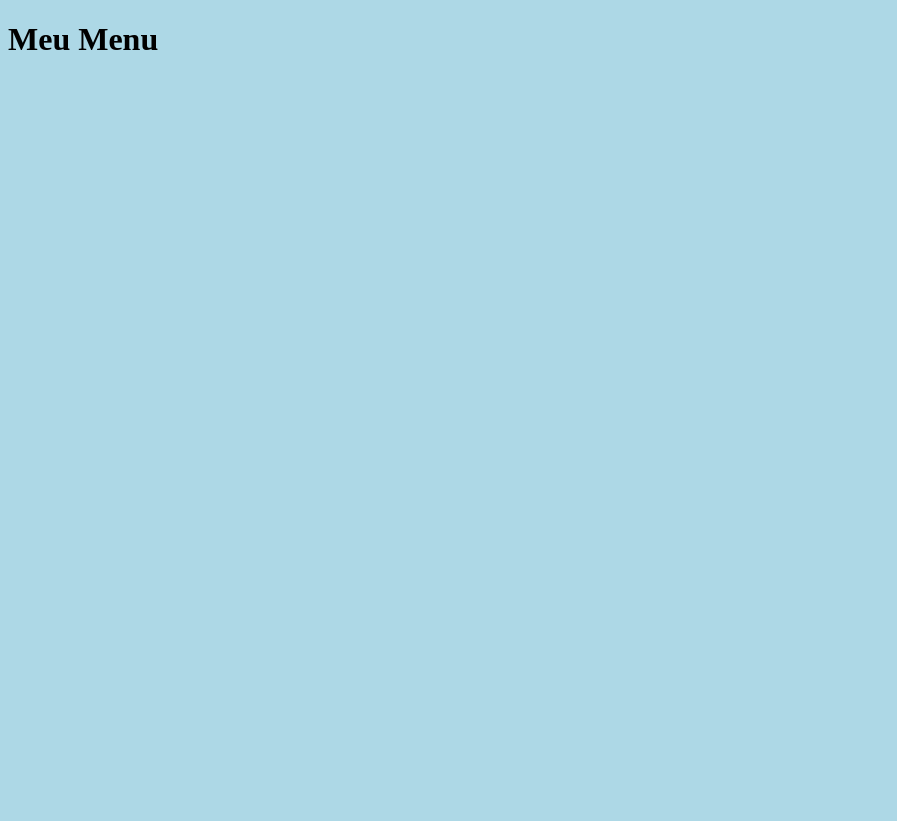
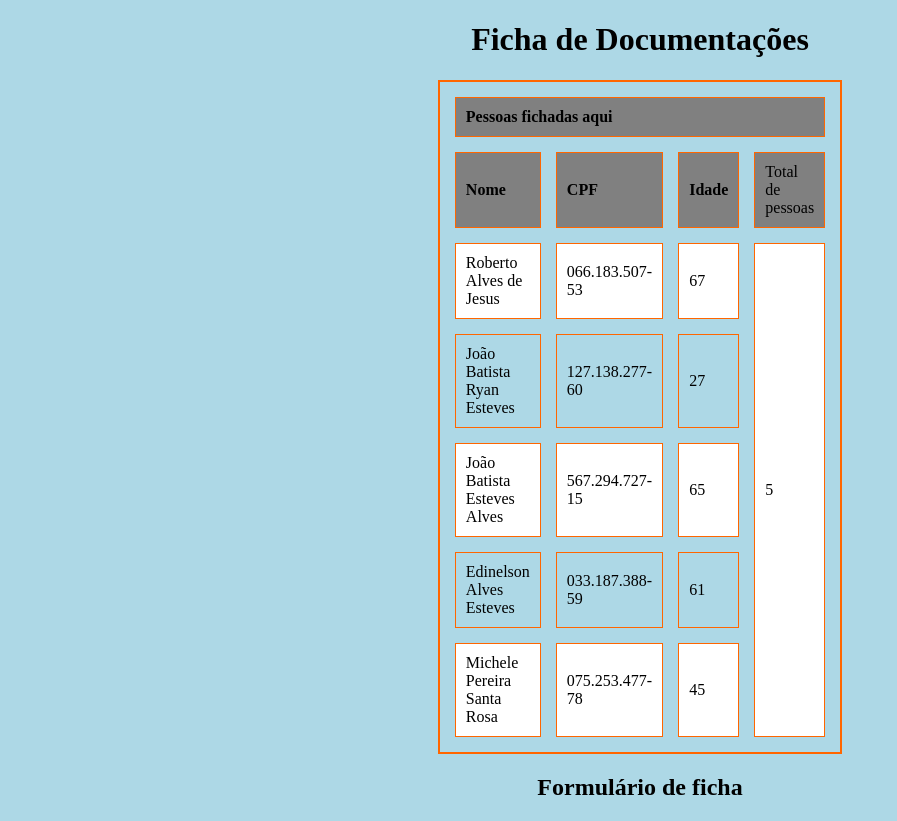
Before and after one commit to Ryandev123/-c-workspace-Curso-Funda-o-Bradesco-HTML-Avan-ado-, a plain HTML site: page index.htm in a window 1280 px wide. Shown: the whole page, without its empty margins (0-897 px from the left). Before the commit the page ends 800 px from the top, so only its background shows below. Drawn offline with Linux system fonts and the light colour scheme.

Commit message:
criação de tabela e formulário

```diff
--- a/index.htm
+++ b/index.htm
@@ -5,11 +5,60 @@
         <meta http-equiv="X-UA-Compatible" content="IE=edge">
         <meta name="viewport" content="width=device-width, initial-scale=1">
         <meta http-equiv="refresh" content="5">
-        <title>Meu HTML</title>
+        <title>Curso Bradesco</title>
         <link rel="stylesheet" href="style.css">
 
     </head>
     <body>
-          <h1>Meu Menu</h1>
+          <header>
+          <h1 align="center">Ficha de Documentações</h1>
+          </header>
+          <section>
+             <div class="content">
+                <table border="2" bordercolor="FF6600" width="300" height="300" align="center" cellspacing="15" cellpadding="10" >
+                    <tr background="pessoa.png">
+                        <td colspan="4" bgcolor="gray"><b>Pessoas fichadas aqui</b></td>
+                    </tr>
+                    <tr bgcolor="gray">
+                        <td><b>Nome</b></td>
+                        <td><b>CPF</b></td>
+                        <td><b>Idade</b></td>
+                        <td>Total de pessoas</td>
+                    </tr>
+                    <tr bgcolor="white">
+                        <td>Roberto Alves de Jesus</td>
+                        <td>066.183.507-53</td>
+                        <td>67</td>
+                        <td rowspan="5  "> 5</td>
+                    </tr>
+                    <tr>
+                        <td>João Batista Ryan Esteves</td>
+                        <td>127.138.277-60</td>
+                        <td>27</td>
+                    </tr>
+                    <tr bgcolor="white">
+                        <td>João Batista Esteves Alves</td>
+                        <td>567.294.727-15</td>
+                        <td>65</td>
+                    </tr>
+                    <tr>
+                        <td>Edinelson Alves Esteves</td>
+                        <td>033.187.388-59</td>
+                        <td>61</td>
+                    </tr>
+                    <tr bgcolor="white">
+                        <td>Michele Pereira Santa Rosa</td>
+                        <td>075.253.477-78</td>
+                        <td>45</td>
+                    </tr>
+                </table>
+             </div>
+             <div>
+                <h2 align="center">Formulário de ficha</h2>
+
+             </div>
+          </section>
+          <footer></footer>
+
     </body>
 </html>
```
Also changed, not shown: pessoa.png (added).
